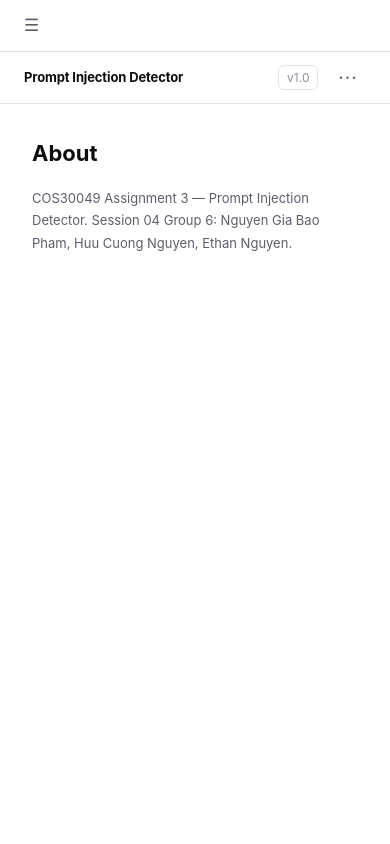
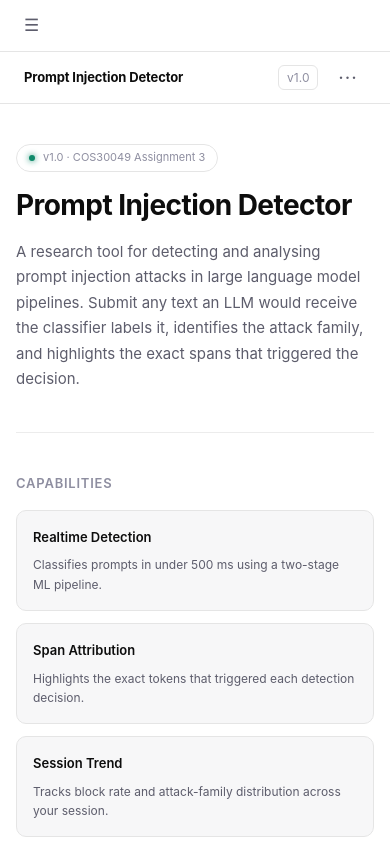
Before and after one commit to baothanhthienn/COS30049-Frontend, a React (Vite) app in the folder frontend/: page /about in a window 390 px wide. Built offline with nearby package versions, Linux system fonts and the light colour scheme; no server answers.

Commit message:
[Fix] Edit AboutPage

```diff
--- /dev/null
+++ b/frontend/src/pages/AboutPage.css
@@ -0,0 +1,209 @@
+.about-page {
+  height: 100%;
+  overflow-y: scroll;
+}
+
+.about {
+  max-width: 760px;
+  margin: 0 auto;
+  padding: var(--space-10) clamp(var(--space-4), 4vw, var(--space-8));
+  display: flex;
+  flex-direction: column;
+  gap: var(--space-10);
+  font-family: var(--font-sf-pro, -apple-system, "SF Pro Text", ui-sans-serif, system-ui, sans-serif);
+}
+
+.about__hero {
+  display: flex;
+  flex-direction: column;
+  gap: var(--space-4);
+}
+
+.about__badge {
+  display: inline-flex;
+  align-items: center;
+  gap: var(--space-2);
+  padding: 4px var(--space-3);
+  border: 1px solid var(--color-border);
+  border-radius: var(--radius-full);
+  font-size: 11px;
+  color: var(--color-text-subtle);
+  width: fit-content;
+}
+
+.about__badge-dot {
+  width: 6px;
+  height: 6px;
+  border-radius: 50%;
+  background: var(--color-benign);
+  box-shadow: 0 0 6px var(--color-benign);
+}
+
+.about__title {
+  font-size: var(--text-2xl);
+  font-weight: 700;
+  letter-spacing: -0.02em;
+  color: var(--color-text);
+  line-height: 1.25;
+}
+
+.about__subtitle {
+  font-size: var(--text-base);
+  color: var(--color-text-muted);
+  line-height: 1.7;
+  max-width: 600px;
+}
+
+.about__divider {
+  height: 1px;
+  background: var(--color-divider);
+}
+
+.about__section {
+  display: flex;
+  flex-direction: column;
+  gap: var(--space-4);
+}
+
+.about__section-title {
+  font-size: var(--text-sm);
+  font-weight: 600;
+  letter-spacing: 0.06em;
+  text-transform: uppercase;
+  color: var(--color-text-subtle);
+}
+
+.about__features {
+  display: grid;
+  grid-template-columns: repeat(auto-fill, minmax(220px, 1fr));
+  gap: var(--space-3);
+}
+
+.about__feature-card {
+  background: var(--color-raised);
+  border: 1px solid var(--color-border);
+  border-radius: var(--radius-md);
+  padding: var(--space-4);
+  display: flex;
+  flex-direction: column;
+  gap: var(--space-2);
+}
+
+.about__feature-icon {
+  font-size: 20px;
+  line-height: 1;
+}
+
+.about__feature-name {
+  font-size: var(--text-sm);
+  font-weight: 600;
+  color: var(--color-text);
+}
+
+.about__feature-desc {
+  font-size: var(--text-xs);
+  color: var(--color-text-muted);
+  line-height: 1.6;
+}
+
+.about__families {
+  background: var(--color-sidebar);
+  border: 1px solid var(--color-border);
+  border-radius: var(--radius-lg);
+  overflow: hidden;
+}
+
+.about__family-row {
+  display: grid;
+  grid-template-columns: 1fr auto;
+  align-items: start;
+  gap: var(--space-4);
+  padding: var(--space-3) var(--space-4);
+  border-bottom: 1px solid var(--color-divider);
+}
+
+.about__family-row:last-child {
+  border-bottom: none;
+}
+
+.about__family-name {
+  font-size: var(--text-sm);
+  color: var(--color-text);
+  font-weight: 500;
+}
+
+.about__family-desc {
+  font-size: var(--text-xs);
+  color: var(--color-text-muted);
+  line-height: 1.5;
+  margin-top: 2px;
+}
+
+.about__family-tag {
+  font-size: 11px;
+  font-family: var(--font-sf-pro, -apple-system, "SF Pro Text", ui-sans-serif, system-ui, sans-serif);
+  color: var(--color-text-subtle);
+  background: var(--color-raised);
+  border: 1px solid var(--color-border);
+  border-radius: var(--radius-sm);
+  padding: 2px var(--space-2);
+  white-space: nowrap;
+  flex-shrink: 0;
+}
+
+.about__stack {
+  display: flex;
+  flex-wrap: wrap;
+  gap: var(--space-2);
+}
+
+.about__stack-chip {
+  padding: 4px var(--space-3);
+  background: var(--color-raised);
+  border: 1px solid var(--color-border);
+  border-radius: var(--radius-full);
+  font-size: 11px;
+  color: var(--color-text-muted);
+}
+
+.about__author {
+  background: var(--color-raised);
+  border: 1px solid var(--color-border);
+  border-radius: var(--radius-lg);
+  padding: var(--space-5) var(--space-6);
+  display: flex;
+  align-items: center;
+  gap: var(--space-5);
+}
+
+.about__author-avatar {
+  width: 48px;
+  height: 48px;
+  border-radius: 50%;
+  background: var(--color-border);
+  display: flex;
+  align-items: center;
+  justify-content: center;
+  font-size: 20px;
+  flex-shrink: 0;
+}
+
+.about__author-name {
+  font-size: var(--text-base);
+  font-weight: 600;
+  color: var(--color-text);
+}
+
+.about__author-meta {
+  font-size: var(--text-xs);
+  color: var(--color-text-muted);
+  margin-top: 2px;
+  line-height: 1.6;
+}
+
+.about__footer-note {
+  font-size: var(--text-xs);
+  color: var(--color-text-subtle);
+  text-align: center;
+  padding-bottom: var(--space-6);
+}
--- a/frontend/src/pages/AboutPage.tsx
+++ b/frontend/src/pages/AboutPage.tsx
@@ -1,13 +1,128 @@
+import './AboutPage.css'
+
+const FEATURES = [
+  {
+    name: 'Realtime Detection',
+    desc: 'Classifies prompts in under 500 ms using a two-stage ML pipeline.',
+  },
+  {
+    name: 'Span Attribution',
+    desc: 'Highlights the exact tokens that triggered each detection decision.',
+  },
+  {
+    name: 'Session Trend',
+    desc: 'Tracks block rate and attack-family distribution across your session.',
+  },
+  {
+    name: 'Privacy First',
+    desc: 'No prompt text is stored after classification. Only metadata is kept.',
+  },
+]
+
+const FAMILIES = [
+  {
+    name: 'Instruction Override',
+    tag: 'instruction_override',
+    desc: 'Attempts to replace or ignore the original system prompt.',
+  },
+  {
+    name: 'Role Play Jailbreak',
+    tag: 'role_play_jailbreak',
+    desc: 'Uses fictional personas (DAN, etc.) to bypass model restrictions.',
+  },
+  {
+    name: 'Delimiter Escape',
+    tag: 'delimiter_escape',
+    desc: 'Injects structural tokens (</system>, ###) to break prompt boundaries.',
+  },
+  {
+    name: 'Encoding Obfuscation',
+    tag: 'encoding_obfuscation',
+    desc: 'Hides malicious content via Base64, leetspeak, or unicode substitution.',
+  },
+  {
+    name: 'Context Exfiltration',
+    tag: 'context_exfiltration',
+    desc: 'Attempts to extract the system prompt or private context window.',
+  },
+  {
+    name: 'Indirect Injection',
+    tag: 'indirect_injection',
+    desc: 'Embeds injection payloads inside documents or external data sources.',
+  },
+]
+
+const STACK = [
+  'React 19', 'TypeScript', 'Vite', 'Zustand',
+  'FastAPI', 'SQLAlchemy', 'Railway', 'Vercel',
+]
+
 export default function AboutPage() {
   return (
-    <div style={{ padding: '2rem', maxWidth: 640 }}>
-      <h1 style={{ fontSize: 'var(--text-xl)', marginBottom: 'var(--space-4)' }}>
-        About
-      </h1>
-      <p style={{ color: 'var(--color-text-muted)', fontSize: 'var(--text-sm)', lineHeight: 1.7 }}>
-        COS30049 Assignment 3 — Prompt Injection Detector.
-        Session 04 Group 6: Nguyen Gia Bao Pham, Huu Cuong Nguyen, Ethan Nguyen.
+    <div className="about-page">
+    <div className="about">
+
+      <div className="about__hero">
+        <div className="about__badge">
+          <span className="about__badge-dot" aria-hidden="true" />
+          v1.0 · COS30049 Assignment 3
+        </div>
+        <h1 className="about__title">Prompt Injection Detector</h1>
+        <p className="about__subtitle">
+          A research tool for detecting and analysing prompt injection attacks in
+          large language model pipelines. Submit any text an LLM would receive
+          the classifier labels it, identifies the attack family, and highlights the
+          exact spans that triggered the decision.
+        </p>
+      </div>
+
+      <div className="about__divider" />
+
+      <div className="about__section">
+        <p className="about__section-title">Capabilities</p>
+        <div className="about__features">
+          {FEATURES.map((f) => (
+            <div key={f.name} className="about__feature-card">
+              <p className="about__feature-name">{f.name}</p>
+              <p className="about__feature-desc">{f.desc}</p>
+            </div>
+          ))}
+        </div>
+      </div>
+
+      <div className="about__divider" />
+
+      <div className="about__section">
+        <p className="about__section-title">Attack Families</p>
+        <div className="about__families">
+          {FAMILIES.map((fam) => (
+            <div key={fam.tag} className="about__family-row">
+              <div>
+                <p className="about__family-name">{fam.name}</p>
+                <p className="about__family-desc">{fam.desc}</p>
+              </div>
+              <span className="about__family-tag">{fam.tag}</span>
+            </div>
+          ))}
+        </div>
+      </div>
+
+      <div className="about__divider" />
+
+      <div className="about__section">
+        <p className="about__section-title">Technology Stack</p>
+        <div className="about__stack">
+          {STACK.map((t) => (
+            <span key={t} className="about__stack-chip">{t}</span>
+          ))}
+        </div>
+      </div>
+
+      <p className="about__footer-note">
+        Built for academic research. Not intended for production security use without independent evaluation.
       </p>
+
+    </div>
     </div>
   )
 }
```
